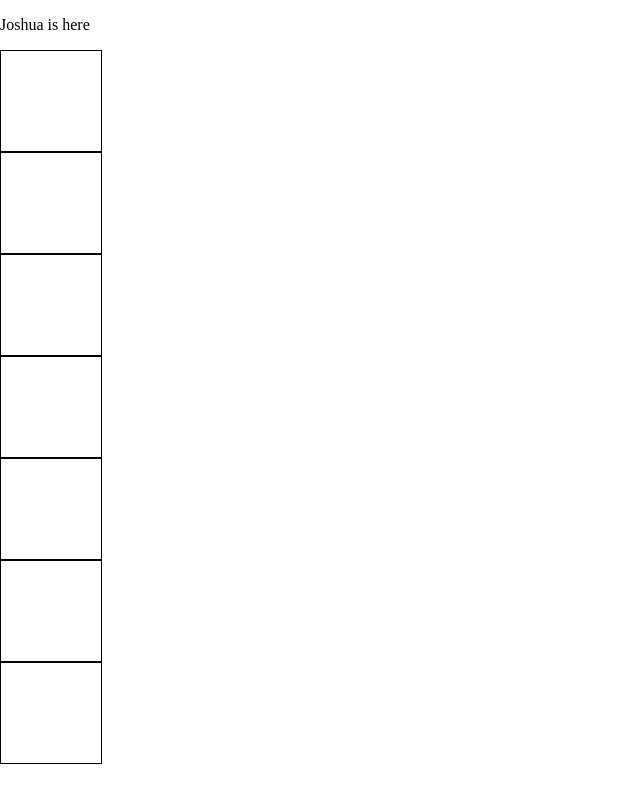
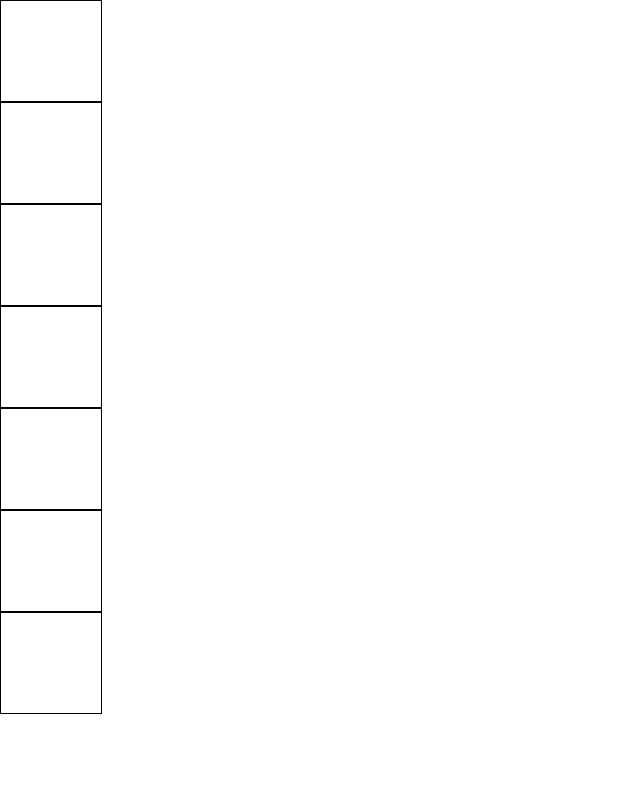
Before and after one commit to joshuaombasa/stateoxes-React-project, a React (Vite) app: page / in a window 1280 px wide. Shown: the whole page, without its empty margins (0-640 px from the left). Built offline with nearby package versions, Linux system fonts and the light colour scheme.

Commit message:
updated jsx

```diff
--- a/src/components/App.jsx
+++ b/src/components/App.jsx
@@ -11,15 +11,14 @@ function App() {
   const [boxData, setBoxData] = React.useState(boxes)
 
 const boxesJsx = boxData.map((box) => {
-  return <Box />
+  return <Box key={box.id} on={box.on}/>
 })
 
 
   return (
-    <>
-      <p>Joshua is here</p>
+    <div className='boxes--container'>
       {boxesJsx}
-    </>
+    </div>
   )
 }
 
```
